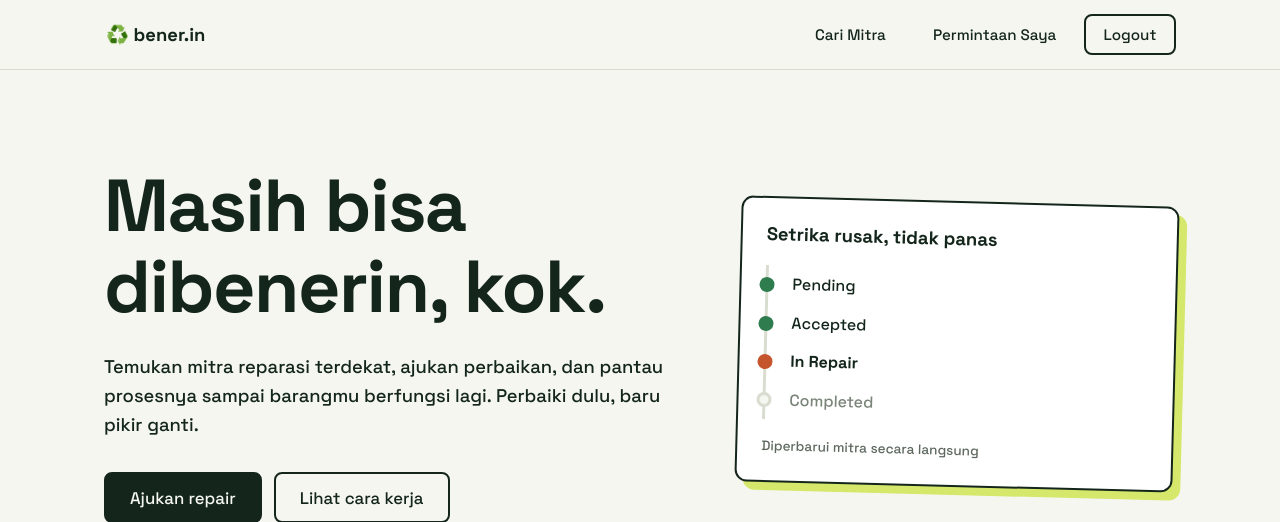
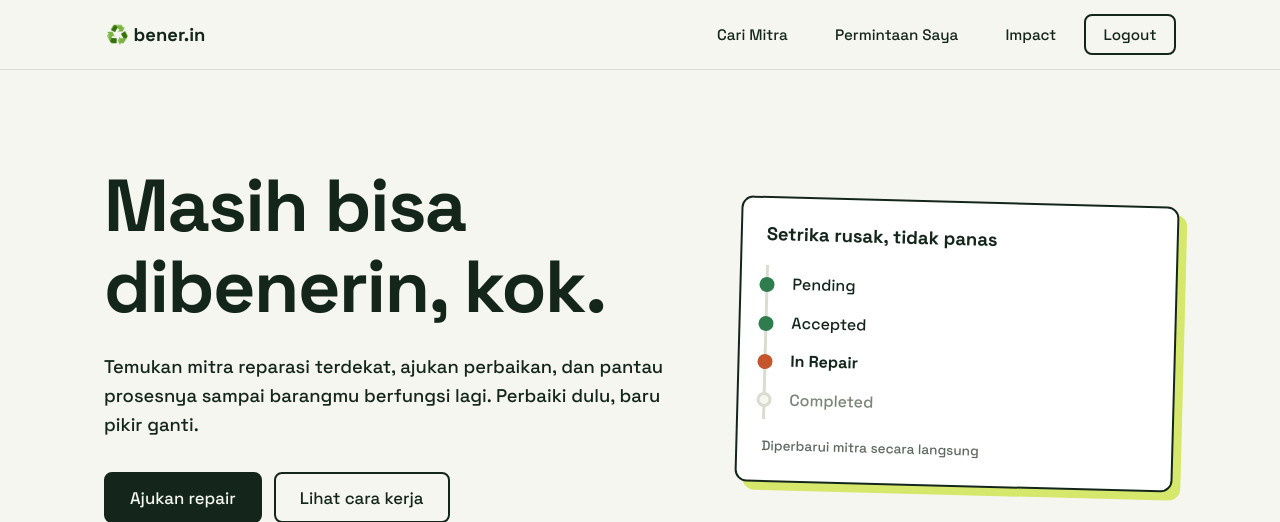
Before and after one commit to PBP-D-Kelompok-11/bener-in, a Django app: page / in a window 1280 px wide. Shown: the top 522 px of the page. Run offline with Django 5.2, Linux system fonts and the light colour scheme; the visitor is signed in with stand-in values (Sample User, id 1).

Commit message:
Add Impact Tracker link to navbar and homepage

```diff
--- a/templates/base.html
+++ b/templates/base.html
@@ -28,6 +28,7 @@
                     {% if user.role == 'customer' %}
                         <a href="/#cari-mitra" class="btn btn-ghost">Cari Mitra</a>
                         <a href="/repair/" class="btn btn-ghost">Permintaan Saya</a>
+                        <a href="{% url 'reviews:impact' %}" class="btn btn-ghost">Impact</a>
                     {% elif user.role == 'mitra' %}
                         <a href="/repair/incoming/" class="btn btn-ghost">Permintaan Masuk</a>
                         <a href="/mitra/profile/" class="btn btn-ghost">Profil Mitra</a>
--- a/templates/index.html
+++ b/templates/index.html
@@ -134,6 +134,9 @@
         <span style="width:60%"></span>
       </div>
       <p class="meter-label">3 dari 5 barang diselamatkan</p>
+      {% if user.is_authenticated %}
+      <a href="{% url 'reviews:impact' %}" class="btn btn-solid">Lihat impact-mu</a>
+      {% endif %}
     </div>
   </section>
 </main>
```
